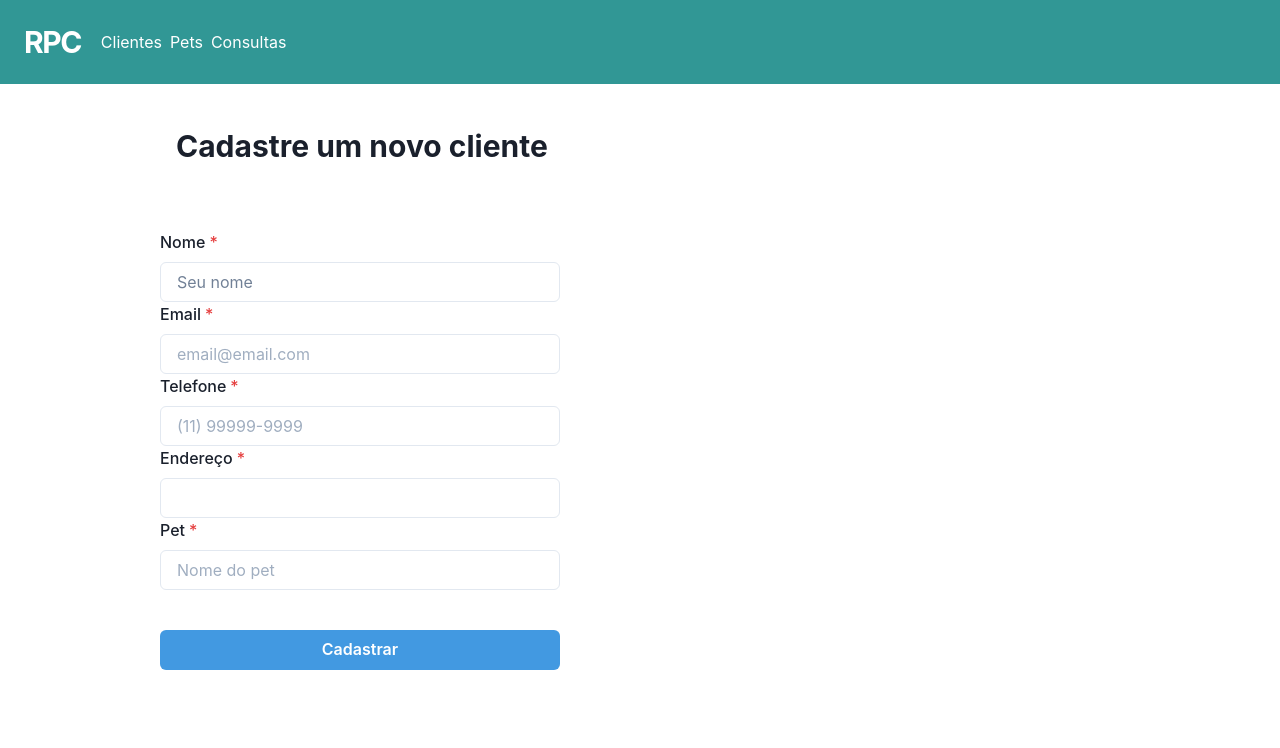
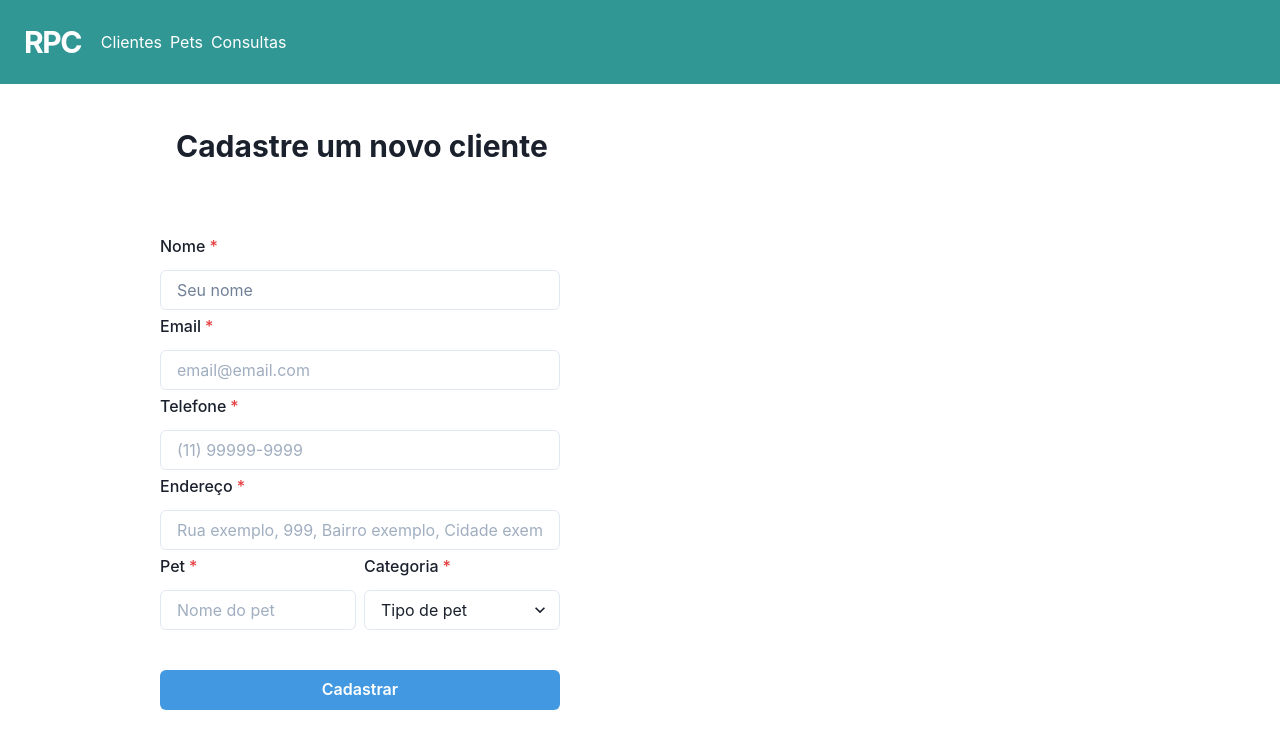
Before and after one commit to devcastrojunin/rede-petcontrol-frontend, a React (Create React App) app: page /novoCliente in a window 1280 px wide. Shown: the top 748 px of the page. Built offline with nearby package versions, Linux system fonts and the light colour scheme.

Commit message:
ajustes tela de cadastro

```diff
--- a/src/pages/Clientes/NovoCliente/index.jsx
+++ b/src/pages/Clientes/NovoCliente/index.jsx
@@ -1,10 +1,10 @@
-import { Box, Button, Center, FormControl, FormLabel, Input } from "@chakra-ui/react";
+import { Box, Button, Center, FormControl, FormLabel, HStack, Input, Select } from "@chakra-ui/react";
 import InputMask from "react-input-mask";
 import { useForm } from "react-hook-form";
 
 export default function Novo() {
 
-    const { register, handleSubmit, formState: { errors } } = useForm();
+    const { register, handleSubmit, /*formState: { errors }*/ } = useForm();
 
     const clientRegister = (value) => {
         console.log(value)
@@ -15,6 +15,7 @@ export default function Novo() {
             <Box w="75%" h="100%">
                 <Box fontWeight="bold" fontSize="30px" mb={61} mt={10} pl={4}>Cadastre um novo cliente</Box>
 
+                <Box width={400} lineHeight={8}>
                     <form onSubmit={handleSubmit(clientRegister)}>
                         <FormControl id="nome" isRequired>
                             <FormLabel>Nome</FormLabel>
@@ -22,7 +23,6 @@ export default function Novo() {
                                 placeholder="Seu nome"
                                 _placeholder={{ color: 'gray.500' }}
                                 type="text"
-                            width={400}
                                 {...register("name", { required: true })} />
                         </FormControl>
 
@@ -31,7 +31,6 @@ export default function Novo() {
                             <Input
                                 placeholder="email@email.com"
                                 type="email"
-                            width={400}
                                 {...register("email", { required: true })} />
                         </FormControl>
 
@@ -42,40 +41,52 @@ export default function Novo() {
                                 mask="(99) 99999-9999"
                                 placeholder="(11) 99999-9999"
                                 type="text"
-                            width={400}
                                 {...register("telephone", { required: true })} />
                         </FormControl>
 
                         <FormControl id="endereço" isRequired>
                             <FormLabel>Endereço</FormLabel>
                             <Input
+                                placeholder="Rua exemplo, 999, Bairro exemplo, Cidade exemplo"
                                 type="text"
-                            width={400}
                                 {...register("address", { required: true })} />
                         </FormControl>
 
+                        <HStack>
                             <FormControl id="pet" isRequired>
                                 <FormLabel>Pet</FormLabel>
                                 <Input
                                     placeholder="Nome do pet"
                                     type="text"
-                            width={400}
                                     {...register("pets", { required: true })} />
                             </FormControl>
+
+                            <FormControl id="categoria" isRequired>
+                                <FormLabel>Categoria</FormLabel>
+                                <Select
+                                    placeholder="Tipo de pet"
+                                    type="text"
+                                    {...register("categoria", { required: true })}>
+                                        <option value="dog">Cachorro</option>
+                                        <option value="cat">Gato</option>
+                                        <option value="bird">Ave</option>
+                                    </Select>
+                            </FormControl>
+                        </HStack>
 
                         <Button
                             mt={10}
                             bg={'blue.400'}
                             color={'white'}
                             _hover={{
-                            bg: 'blue.500',
-                        }}
-                        width={400}
+                                bg: 'blue.500'}}
+                            width="100%"
                             type="submit">
                             Cadastrar
                         </Button>
                     </form>
                 </Box>
+            </Box>
         </Center>
     );
 }
```
Lines whose indentation alone changed are shown as unchanged.
